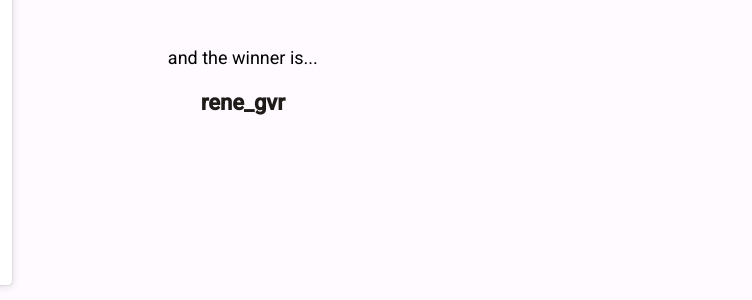
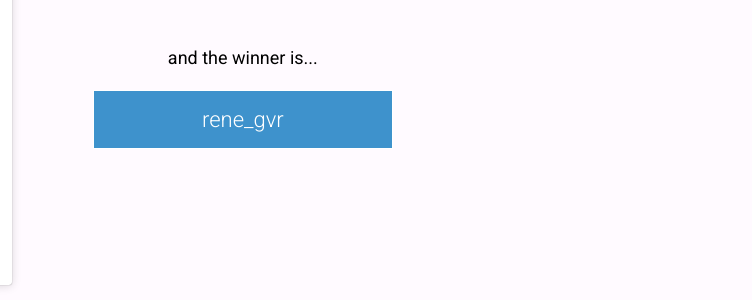
Before and after one commit to gianniop/ga_draw, a plain HTML site: page index.html in a window 1280 px wide. Both pictures are taken after a click on the element "Get the winner". Shown: the part 340-640 px from the top of the page, 528-1280 px from the left. Drawn offline with Linux system fonts and the light colour scheme; a script that the page names is missing.

Commit message:
Add files via upload

```diff
--- a/index.html
+++ b/index.html
@@ -33,11 +33,16 @@
         padding: 0 2rem;
     }
     .winner.show{
-        height:100px;
+        height:130px;
     }
     .winner h3{
         color: #1E1B18;
         font-size: 22px;
+        border:1px solid;
+        padding: 1rem;
+        background-color: #3E92CC;
+        color: #fff;
+        font-weight: 300;
     }
 </style>
 <body>
```
